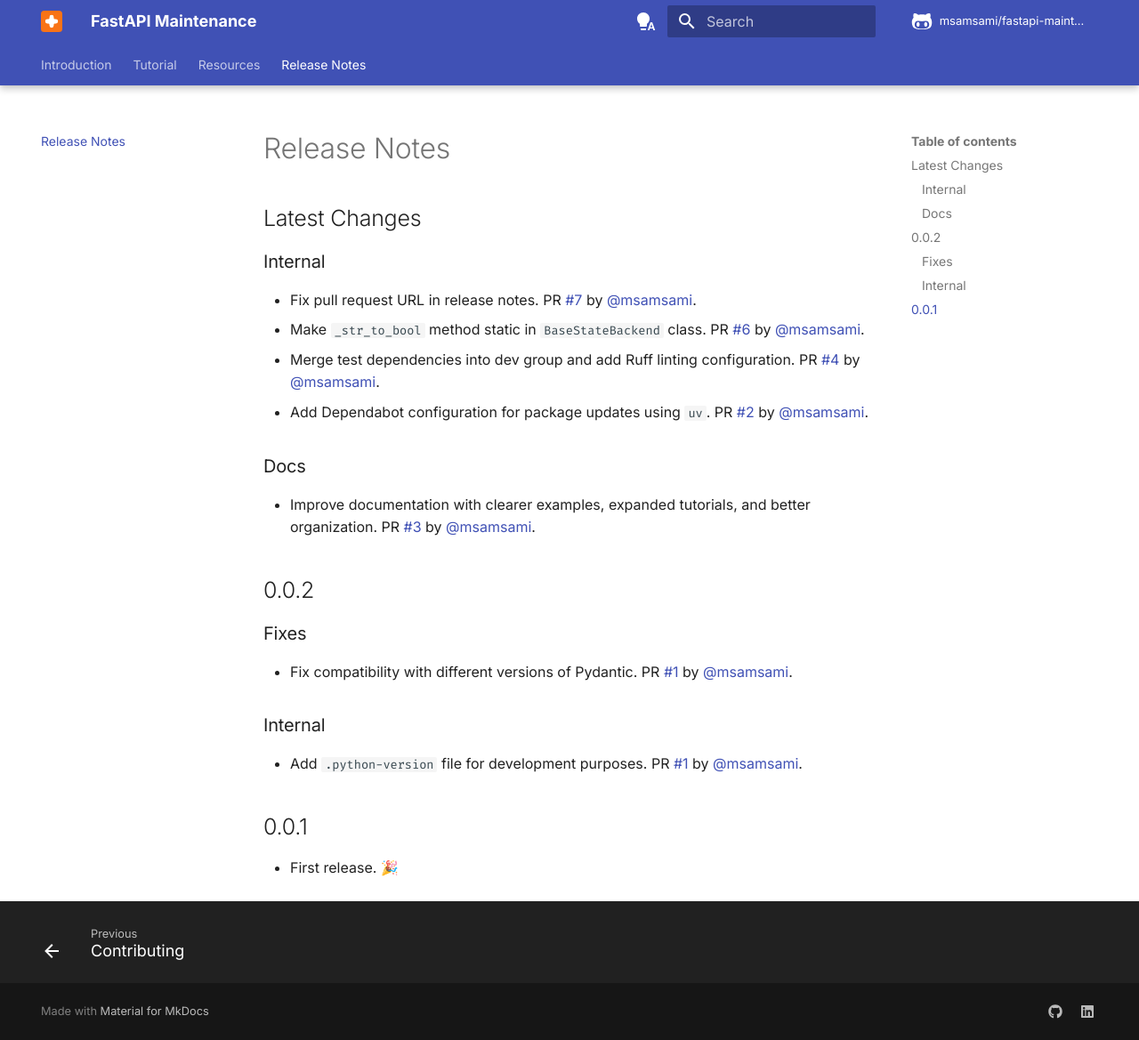
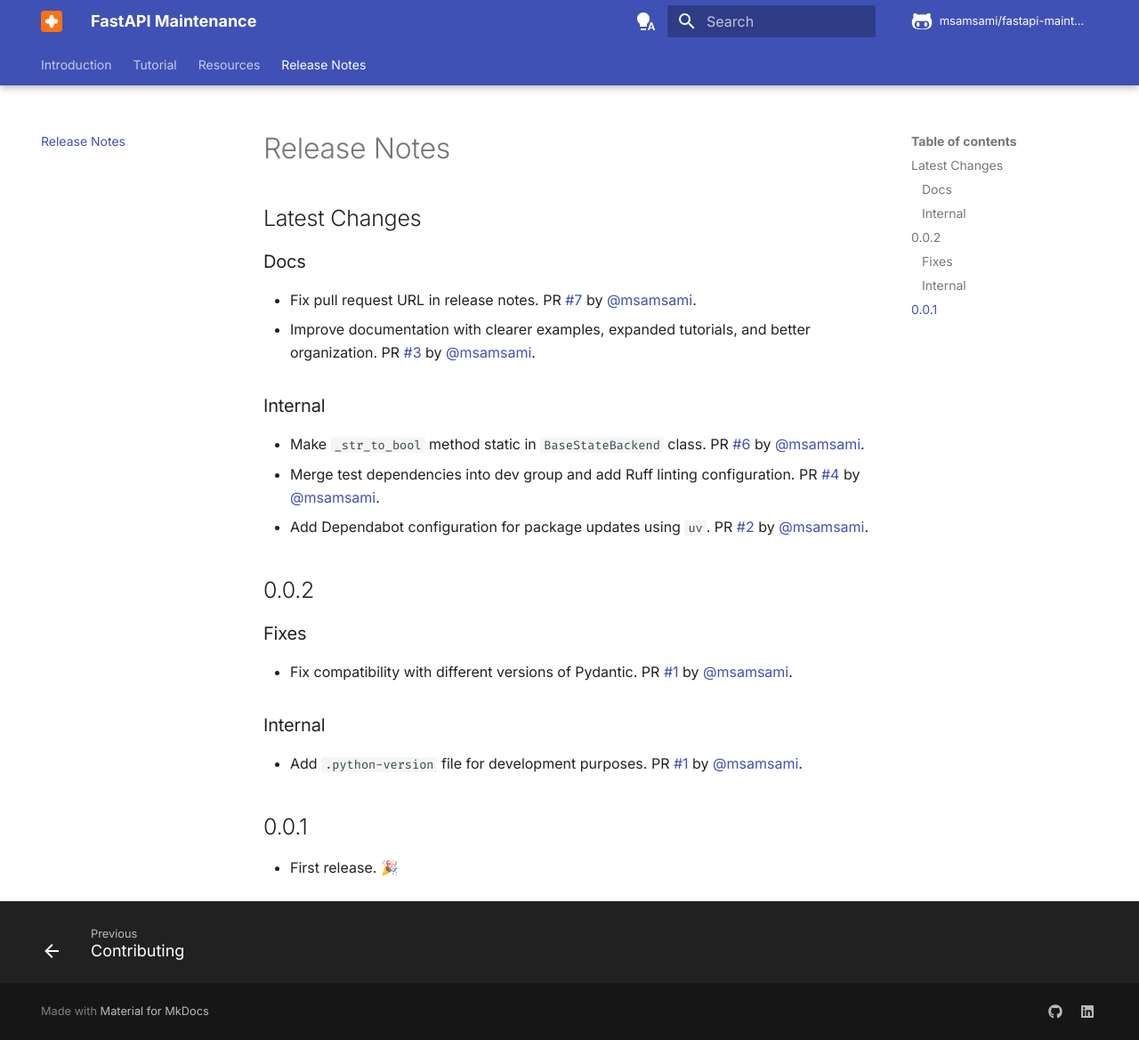
Before and after one commit to msamsami/fastapi-maintenance, an MkDocs documentation site: the page built from docs/release-notes.md, in a window 1280 px wide and 1169 px high. Shown: the whole window at 89% size. Built offline with MkDocs 1.6.1 and Material for MkDocs 9.7.7, drawn with Linux system fonts in a browser that asks for light colours; comment, search, counter and statistics services are not loaded.

Commit message:
Move change item to docs sub-section

```diff
--- a/docs/release-notes.md
+++ b/docs/release-notes.md
@@ -2,16 +2,16 @@
 
 ## Latest Changes
 
+### Docs
+
+- Fix pull request URL in release notes. PR [#7](https://github.com/msamsami/fastapi-maintenance/pull/7) by [@msamsami](https://github.com/msamsami).
+- Improve documentation with clearer examples, expanded tutorials, and better organization. PR [#3](https://github.com/msamsami/fastapi-maintenance/pull/3) by [@msamsami](https://github.com/msamsami).
+
 ### Internal
 
-- Fix pull request URL in release notes. PR [#7](https://github.com/msamsami/fastapi-maintenance/pull/7) by [@msamsami](https://github.com/msamsami).
 - Make `_str_to_bool` method static in `BaseStateBackend` class. PR [#6](https://github.com/msamsami/fastapi-maintenance/pull/6) by [@msamsami](https://github.com/msamsami).
 - Merge test dependencies into dev group and add Ruff linting configuration. PR [#4](https://github.com/msamsami/fastapi-maintenance/pull/4) by [@msamsami](https://github.com/msamsami).
 - Add Dependabot configuration for package updates using `uv`. PR [#2](https://github.com/msamsami/fastapi-maintenance/pull/2) by [@msamsami](https://github.com/msamsami).
-
-### Docs
-
-- Improve documentation with clearer examples, expanded tutorials, and better organization. PR [#3](https://github.com/msamsami/fastapi-maintenance/pull/3) by [@msamsami](https://github.com/msamsami).
 
 ## 0.0.2
 
```
